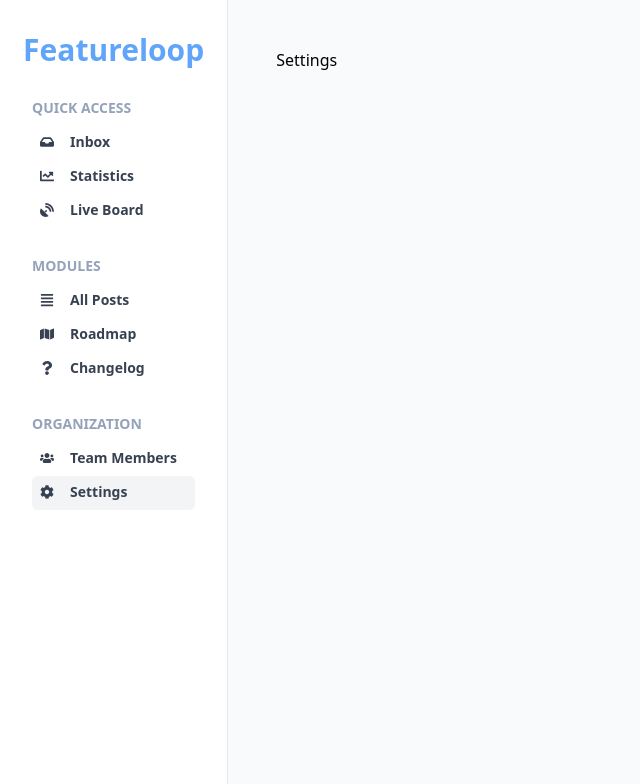
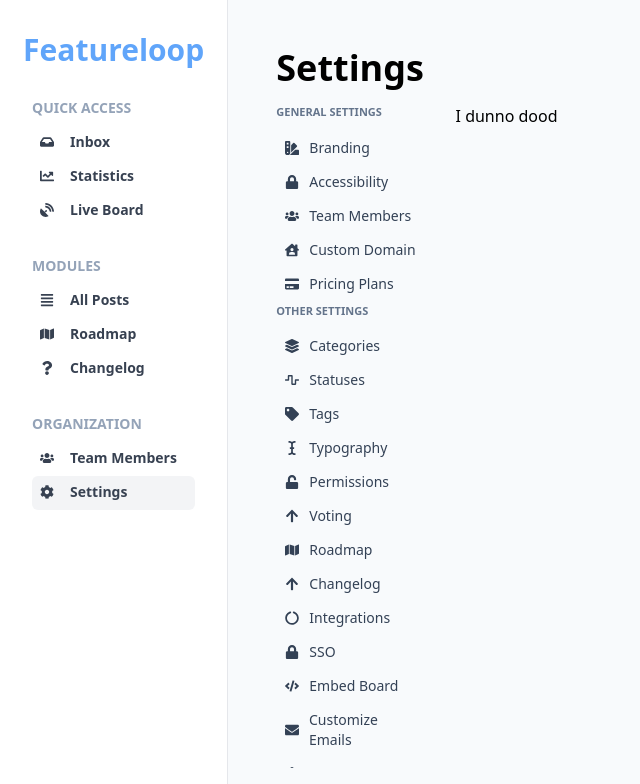
Before and after one commit to smhabshire/featureloop.react, a Next.js app: page /dashboard/settings in a window 1280 px wide. Shown: the top 784 px of the page, without its empty margins (0-640 px from the left). Built offline with nearby package versions, Linux system fonts and the light colour scheme.

Commit message:
Got stuck at routing... will come back

```diff
--- a/components/Button.tsx
+++ b/components/Button.tsx
@@ -1,8 +1,14 @@
-export const Button = ({ children }) => {
+type Props = {
+  onClick?: () => void;
+  children: JSX.Element | string;
+};
+
+export const Button = ({ onClick, children }: Props) => {
   return (
     <button
       className="bg-blue-500 hover:bg-blue-700 text-white font-bold py-2 px-4 rounded"
       type="button"
+      onClick={() => onClick()}
     >
       {children}
     </button>
--- a/components/ListBox/ListBox.tsx
+++ b/components/ListBox/ListBox.tsx
@@ -20,7 +20,7 @@
   return (
     <Listbox value={props.selected} onChange={props.setSelected}>
       <div className={clsx('relative mt-1 ', props.className)}>
-        <Listbox.Button className="relative w-full cursor-pointer rounded-lg bg-white py-2 pl-3 pr-10 text-left hover:shadow-md focus:outline-none focus-visible:border-indigo-500 focus-visible:ring-2 focus-visible:ring-white focus-visible:ring-opacity-75 focus-visible:ring-offset-2 focus-visible:ring-offset-orange-300 sm:text-sm">
+        <Listbox.Button className="relative w-full cursor-pointer rounded-lg bg-white py-2 pl-3 pr-10 text-left shadow-md focus:outline-none focus-visible:border-indigo-500 focus-visible:ring-2 focus-visible:ring-white focus-visible:ring-opacity-75 focus-visible:ring-offset-2 focus-visible:ring-offset-orange-300 sm:text-sm">
           <span className="block truncate">
             {props.selected?.value ? props.selected.value : ''}
           </span>
--- /dev/null
+++ b/components/Modal/Modal.tsx
@@ -0,0 +1,71 @@
+import { Dialog, Transition } from '@headlessui/react';
+import { Fragment } from 'react';
+
+type Props = {
+  isOpen: boolean;
+  closeFn: () => void;
+  onClose?: () => void;
+};
+
+const Modal = ({ isOpen, closeFn, onClose = () => null }: Props) => {
+  return (
+    <Transition appear show={isOpen} as={Fragment}>
+      <Dialog as="div" className="relative z-10" onClose={() => onClose()}>
+        <Transition.Child
+          as={Fragment}
+          enter="ease-out duration-300"
+          enterFrom="opacity-0"
+          enterTo="opacity-100"
+          leave="ease-in duration-200"
+          leaveFrom="opacity-100"
+          leaveTo="opacity-0"
+        >
+          <div className="fixed inset-0 bg-black bg-opacity-25" />
+        </Transition.Child>
+
+        <div className="fixed inset-0 overflow-y-auto">
+          <div className="flex min-h-full items-center justify-center p-4 text-center">
+            <Transition.Child
+              as={Fragment}
+              enter="ease-out duration-300"
+              enterFrom="opacity-0 scale-95"
+              enterTo="opacity-100 scale-100"
+              leave="ease-in duration-200"
+              leaveFrom="opacity-100 scale-100"
+              leaveTo="opacity-0 scale-95"
+            >
+              <Dialog.Panel className="w-full max-w-md transform overflow-hidden rounded-2xl bg-white p-6 text-left align-middle shadow-xl transition-all">
+                <Dialog.Title
+                  as="h3"
+                  className="text-lg font-medium leading-6 text-gray-900"
+                >
+                  Payment successful
+                </Dialog.Title>
+                <div className="mt-2">
+                  <p className="text-sm text-gray-500">
+                    Your payment has been successfully submitted. We’ve sent you
+                    asdkfljadsk;fjadsklfjak;lsfjkad;lsjf k;alsj
+                    fk;lasjdfklajsfkl;jadskl;fj akldsjf k;l ajsk;lfajs an email
+                    with all of the details of your order.
+                  </p>
+                </div>
+
+                <div className="mt-4">
+                  <button
+                    type="button"
+                    className="inline-flex justify-center rounded-md border border-transparent bg-blue-100 px-4 py-2 text-sm font-medium text-blue-900 hover:bg-blue-200 focus:outline-none focus-visible:ring-2 focus-visible:ring-blue-500 focus-visible:ring-offset-2"
+                    onClick={() => closeFn()}
+                  >
+                    Got it, thanks!
+                  </button>
+                </div>
+              </Dialog.Panel>
+            </Transition.Child>
+          </div>
+        </div>
+      </Dialog>
+    </Transition>
+  );
+};
+
+export default Modal;
--- /dev/null
+++ b/layouts/Settings.tsx
@@ -0,0 +1,19 @@
+const SettingsLayout = (page) => {
+  return (
+    <div className="flex flex-col grow">
+      <h1 className="font-bold text-4xl mb-4">Settings</h1>
+
+      <div className="flex flex-row w-full space-x-6">
+        <div className="w-2/12">
+          <MenuItem title={'General Settings'} settings={generalSettings} />
+
+          <MenuItem title={'Other Settings'} settings={otherSettings} />
+        </div>
+
+        <div className="w-10/12 grow">{page}</div>
+      </div>
+    </div>
+  );
+};
+
+export default SettingsLayout;
--- a/package.json
+++ b/package.json
@@ -14,8 +14,8 @@
     "@tanstack/react-query-devtools": "^4.3.5",
     "graphql": "^16.6.0",
     "next": "latest",
-    "react": "17.0.2",
-    "react-dom": "17.0.2",
+    "react": "18.2.0",
+    "react-dom": "18.2.0",
     "react-icons": "^4.4.0"
   },
   "devDependencies": {
--- a/pages/dashboard/features.tsx
+++ b/pages/dashboard/features.tsx
@@ -1,6 +1,7 @@
 import { Button } from '@/components/Button';
 import FeatureCard from '@/components/Features/FeatureCard';
 import ListBox from '@/components/ListBox/ListBox';
+import Modal from '@/components/Modal/Modal';
 import {
   FeatureRequest,
   SortDirection,
@@ -29,6 +30,7 @@
   const [requests, setRequests] = useState([]);
   const [selected, setSelected] = useState(additionalFilters[0]);
   const [loading, setLoading] = useState(true);
+  const [modalOpen, setModalOpen] = useState(false);
   const getRequests = useFeatureRequestsQuery({
     filter: { ...defaultFilter },
     before: '',
@@ -74,6 +76,10 @@
       <div className="flex flex-row justify-between items-center w-full py-2">
         <div className="text-sm">{request.length} Results</div>
       </div>
+
+      <Button onClick={() => setModalOpen(true)}>Show Modal</Button>
+
+      <Modal isOpen={modalOpen} closeFn={() => setModalOpen(false)} />
     </div>
   );
 };
--- a/pages/dashboard/settings.tsx
+++ b/pages/dashboard/settings.tsx
@@ -1,7 +1,216 @@
 import DashboardLayout from '@/layouts/Dashboard';
+import clsx from 'clsx';
+import Link from 'next/link';
+import { useRouter } from 'next/router';
+import { ReactNode } from 'react';
+import {
+  FaAngleDoubleRight,
+  FaArrowUp,
+  FaCircleNotch,
+  FaClipboardList,
+  FaCode,
+  FaCreditCard,
+  FaDiscord,
+  FaEnvelope,
+  FaHouseUser,
+  FaICursor,
+  FaLayerGroup,
+  FaLock,
+  FaMap,
+  FaSwatchbook,
+  FaTag,
+  FaUnlock,
+  FaUsers,
+  FaWaveSquare,
+} from 'react-icons/fa';
+import Accessibility from './settings/accessibility';
+import Branding from './settings/branding';
+
+interface Link {
+  id: number;
+  name: string;
+  icon: ReactNode;
+  component?: ReactNode;
+  href?: string;
+}
+
+const generalSettings: Link[] = [
+  {
+    id: 1,
+    name: 'Branding',
+    icon: <FaSwatchbook />,
+    component: <Branding />,
+    href: '/dashboard/settings/branding',
+  },
+  {
+    id: 2,
+    name: 'Accessibility',
+    icon: <FaLock />,
+    component: <Accessibility />,
+    href: '/dashboard/settings/accessibility',
+  },
+  {
+    id: 3,
+    name: 'Team Members',
+    icon: <FaUsers />,
+    href: '/dashboard/settings/accessibility',
+  },
+  {
+    id: 4,
+    name: 'Custom Domain',
+    icon: <FaHouseUser />,
+    href: '/dashboard/settings/accessibility',
+  },
+  {
+    id: 5,
+    name: 'Pricing Plans',
+    icon: <FaCreditCard />,
+    href: '/dashboard/settings/accessibility',
+  },
+];
+
+const otherSettings: Link[] = [
+  {
+    id: 1,
+    name: 'Categories',
+    icon: <FaLayerGroup />,
+    href: '/dashboard/settings/accessibility',
+  },
+  {
+    id: 2,
+    name: 'Statuses',
+    icon: <FaWaveSquare />,
+    href: '/dashboard/settings/accessibility',
+  },
+  {
+    id: 3,
+    name: 'Tags',
+    icon: <FaTag />,
+    href: '/dashboard/settings/accessibility',
+  },
+  {
+    id: 4,
+    name: 'Typography',
+    icon: <FaICursor />,
+    href: '/dashboard/settings/accessibility',
+  },
+  {
+    id: 5,
+    name: 'Permissions',
+    icon: <FaUnlock />,
+    href: '/dashboard/settings/accessibility',
+  },
+  {
+    id: 6,
+    name: 'Voting',
+    icon: <FaArrowUp />,
+    href: '/dashboard/settings/accessibility',
+  },
+  {
+    id: 7,
+    name: 'Roadmap',
+    icon: <FaMap />,
+    href: '/dashboard/settings/accessibility',
+  },
+  {
+    id: 8,
+    name: 'Changelog',
+    icon: <FaArrowUp />,
+    href: '/dashboard/settings/accessibility',
+  },
+  {
+    id: 9,
+    name: 'Integrations',
+    icon: <FaCircleNotch />,
+    href: '/dashboard/settings/accessibility',
+  },
+  {
+    id: 10,
+    name: 'SSO',
+    icon: <FaLock />,
+    href: '/dashboard/settings/accessibility',
+  },
+  {
+    id: 11,
+    name: 'Embed Board',
+    icon: <FaCode />,
+    href: '/dashboard/settings/accessibility',
+  },
+  {
+    id: 12,
+    name: 'Customize Emails',
+    icon: <FaEnvelope />,
+    href: '/dashboard/settings/accessibility',
+  },
+  {
+    id: 13,
+    name: 'Widget',
+    icon: <FaClipboardList />,
+    href: '/dashboard/settings/accessibility',
+  },
+  {
+    id: 14,
+    name: 'Authentication',
+    icon: <FaAngleDoubleRight />,
+    href: '/dashboard/settings/accessibility',
+  },
+  {
+    id: 15,
+    name: 'Discord Bot',
+    icon: <FaDiscord />,
+    href: '/dashboard/settings/accessibility',
+  },
+];
+
+type MenuProps = {
+  title: string;
+  settings: Link[];
+};
+
+const MenuItem = ({ title, settings }: MenuProps) => {
+  const router = useRouter();
+
+  return (
+    <>
+      <h3 className="uppercase text-[11px] text-slate-500 font-bold pb-3">
+        {title}
+      </h3>
+      <ul>
+        {settings.map((setting) => (
+          <Link href={setting.href} key={setting.id}>
+            <li
+              className={clsx(
+                'flex flex-row flex-nowrap text-base text-slate-700 px-2 py-1 mb-1 rounded border-transparent border hover:border-slate-300 hover:bg-white hover:shadow hover:cursor-pointer',
+                router.pathname === setting.href &&
+                  'border rounded bg-white border-slate-300 shadow'
+              )}
+            >
+              <span className="w-6 text-sm self-center">{setting.icon}</span>
+              <span className="text-sm">{setting.name}</span>
+            </li>
+          </Link>
+        ))}
+      </ul>
+    </>
+  );
+};
 
 const Settings = () => {
-  return <>Settings</>;
+  return (
+    <div className="flex flex-col grow">
+      <h1 className="font-bold text-4xl mb-4">Settings</h1>
+
+      <div className="flex flex-row w-full space-x-6">
+        <div className="w-2/12">
+          <MenuItem title={'General Settings'} settings={generalSettings} />
+
+          <MenuItem title={'Other Settings'} settings={otherSettings} />
+        </div>
+
+        <div className="w-10/12 grow">I dunno dood</div>
+      </div>
+    </div>
+  );
 };
 
 Settings.layout = DashboardLayout;
--- /dev/null
+++ b/pages/dashboard/settings/accessibility.tsx
@@ -0,0 +1,5 @@
+const Accessibility = () => {
+  return <>Accessibility</>;
+};
+
+export default Accessibility;
--- /dev/null
+++ b/pages/dashboard/settings/branding.tsx
@@ -0,0 +1,5 @@
+const Branding = () => {
+  return <>Branding</>;
+};
+
+export default Branding;
```
Also changed, not shown: 1 other file (tests, documents, lock files or other folders).
